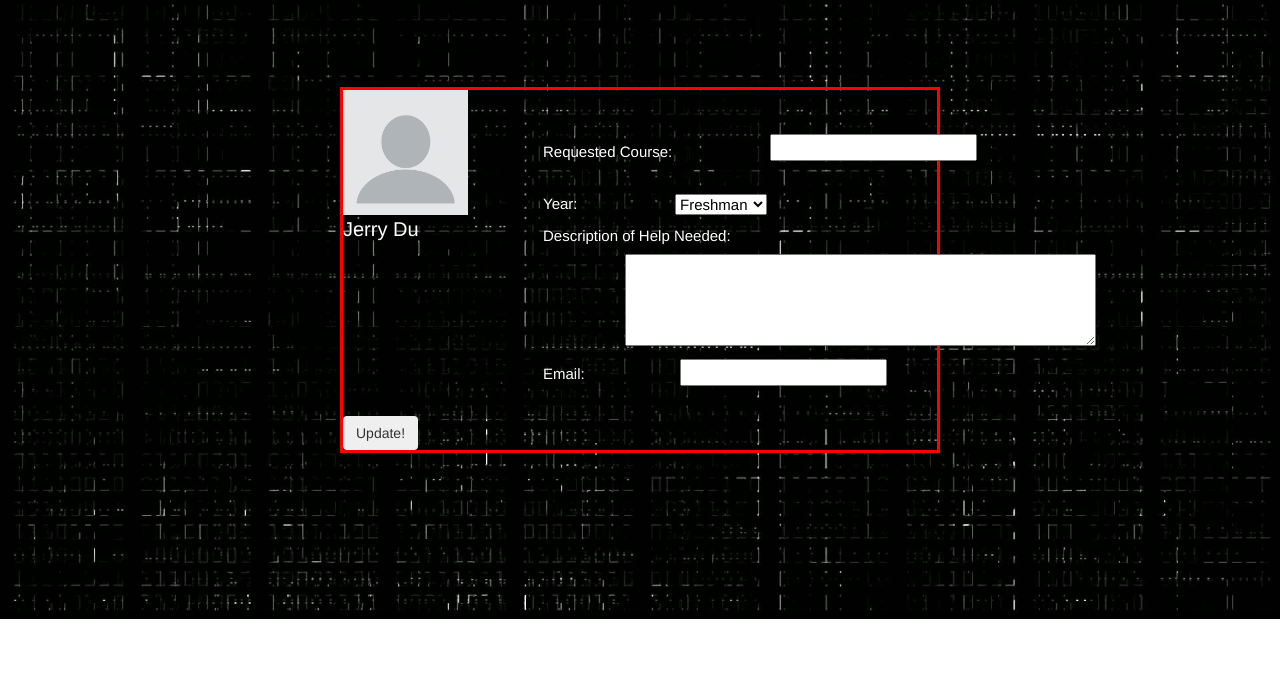
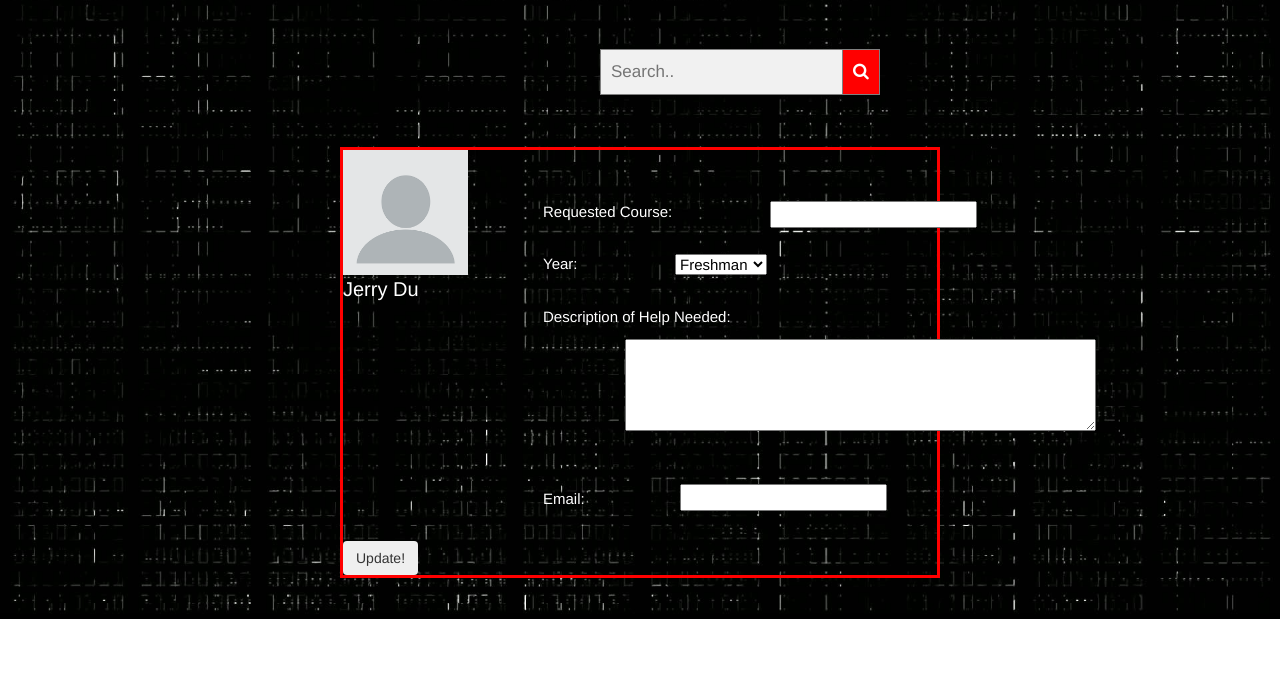
Before and after one commit to jldu20/cs326-team-rho, a website: page src/profile.html in a window 1280 px wide. Shown: the part 101-800 px from the top of the page. Drawn offline with nearby package versions, Linux system fonts and the light colour scheme.

Commit message:
more profile changes

```diff
--- a/src/profile.css
+++ b/src/profile.css
@@ -57,28 +57,28 @@ html,body {
 #course_title{
     position: absolute;
     left: 770px;
-    top: 235px;
+    top: 302px;
     color: black;
 }
 
 #year{
     position: absolute;
     left: 675px;
-    top: 295px;
+    top: 355px;
     color:black
 }
 
 #description_box{
     position: absolute;
     left: 625px;
-    top: 355px;
+    top: 440px;
     color: black;
 }
 
 #email{
     position: absolute;
     left: 680px;
-    top: 460px;
+    top: 585px;
     color: black;
 }
 
@@ -115,6 +115,41 @@ html,body {
     right: 9px;
 }
 
-/* .dropdown:hover .dropbtn {
-    background-color: #3e8e41;
-} */
+#tutee_search{
+    position: absolute;
+    left: 600px;
+    top: 150px;
+}
+
+form.example input[type=text] {
+    padding: 10px;
+    font-size: 17px;
+    border: 1px solid grey;
+    float: left;
+    /* width: 80%; */
+    background: #f1f1f1;
+  }
+
+  /* Style the submit button */
+  form.example button {
+    float: left;
+    /* width: 20%; */
+    padding: 10px;
+    background: red;
+    color: white;
+    font-size: 17px;
+    border: 1px solid grey;
+    border-left: none; /* Prevent double borders */
+    cursor: pointer;
+  }
+
+  form.example button:hover {
+    background: #0b7dda;
+  }
+
+  /* Clear floats */
+  form.example::after {
+    content: "";
+    clear: both;
+    display: table;
+  }
--- a/src/profile.html
+++ b/src/profile.html
@@ -49,6 +49,10 @@
                 <center><h3>My Profile </h3></center>
             </div>
             <br><br><br><br>
+            <form id="tutee_search" class="example" action="action_page.php">
+                <input type="text" placeholder="Search.." name="search">
+                <button type="submit"><i class="fa fa-search"></i></button>
+            </form><br><br><br>
             <center><div class="box"></div></center>
         </div>
         <div class="student_card">
@@ -67,10 +71,10 @@
                         <option value="vertical">Sophmore</option>
                         <option value="vertical">Junior</option>
                         <option value="vertical">Senior</option>
-                    </select>
+                    </select><br>
                     <p class="card-center" id="card-description">&emsp;&emsp;&emsp;&emsp;&emsp;Description of Help Needed:</p>
                     <textarea id="description_box" rows="4" cols="50"></textarea>
-                    <br><br><br><br><br>
+                    <br><br><br><br><br><br><br>
                     <p class="card-center" id="card-email">&emsp;&emsp;&emsp;&emsp;&emsp;Email: </p>
                     <input type="text" id="email"><br>
                 </div>
```
